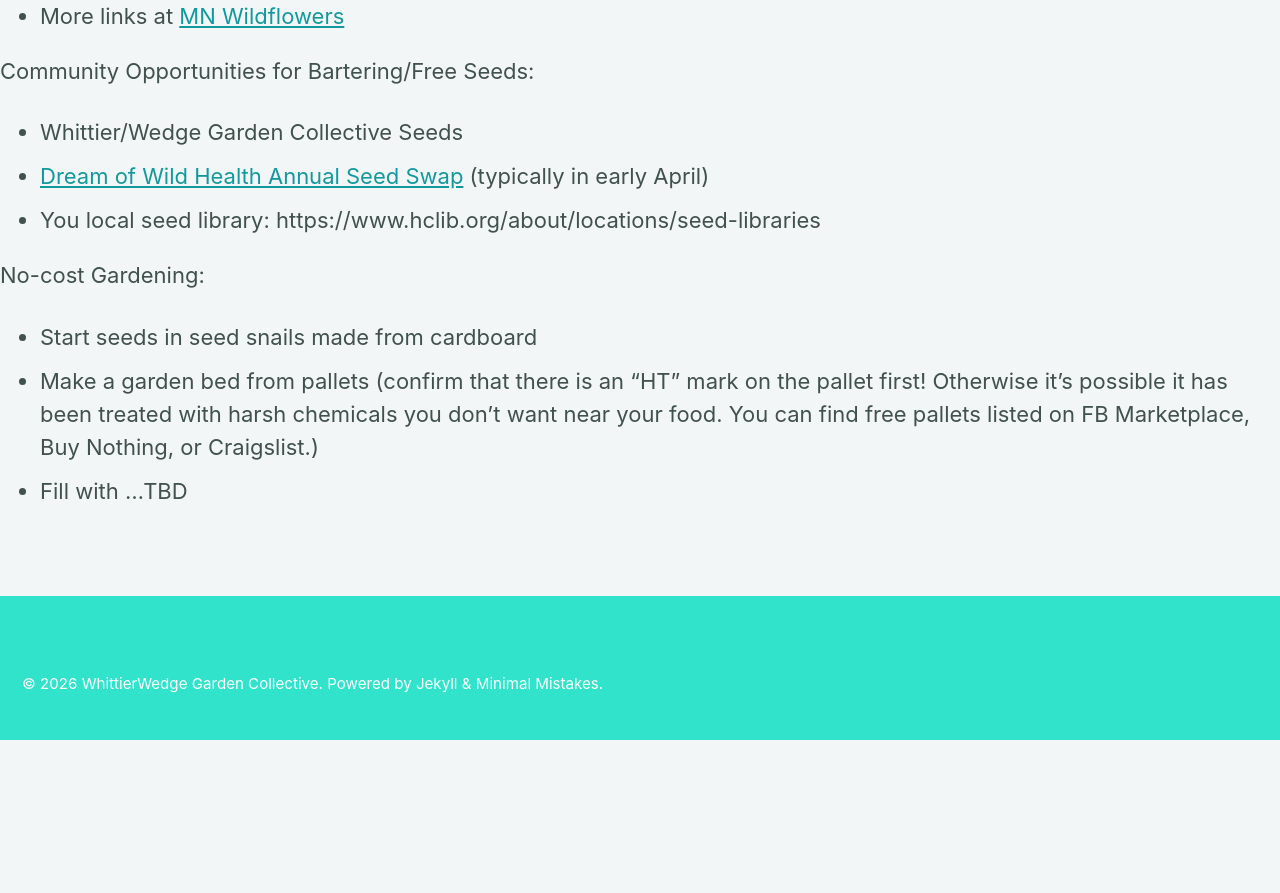
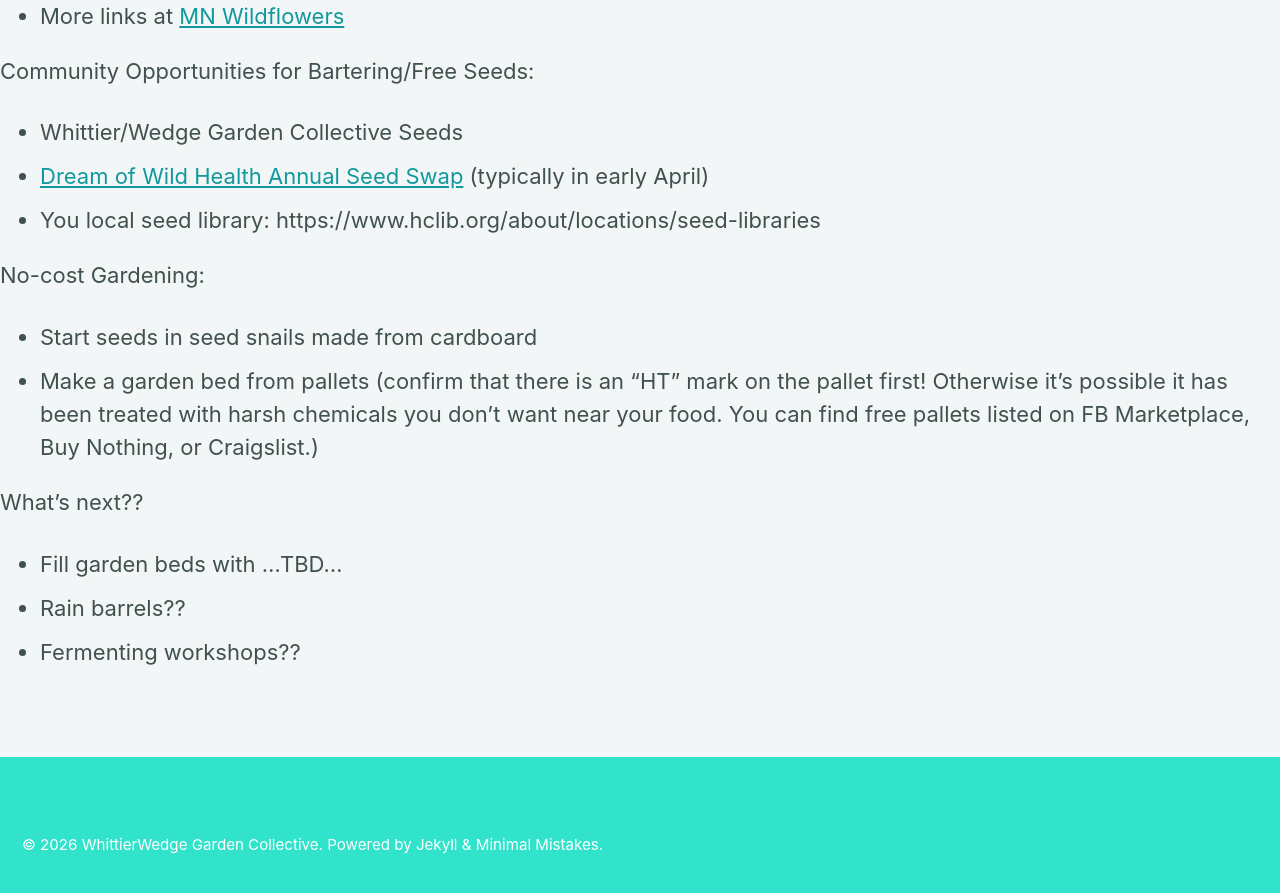
Before and after one commit to sparrow925/garden-collective, a Jekyll site: the page built from temp.md, in a window 1280 px wide and 900 px high, scrolled down 659 px. Shown: the top 893 px of the window. Built offline with Jekyll 4.4.1, drawn with Linux system fonts in a browser that asks for light colours; cached includes are drawn as plain includes; our own code applies the rules of GitHub Pages for plain Markdown files; before the commit the page ends 1399 px from its top, so only the background shows below that.

Commit message:
Update temp.md

```diff
--- a/temp.md
+++ b/temp.md
@@ -28,4 +28,8 @@ Community Opportunities for Bartering/Free Seeds:
 No-cost Gardening:
 * Start seeds in seed snails made from cardboard
 * Make a garden bed from pallets (confirm that there is an "HT" mark on the pallet first! Otherwise it's possible it has been treated with harsh chemicals you don't want near your food. You can find free pallets listed on FB Marketplace, Buy Nothing, or Craigslist.)
-* Fill with ...TBD
+
+What's next??
+* Fill garden beds with ...TBD...
+* Rain barrels??
+* Fermenting workshops??
```
